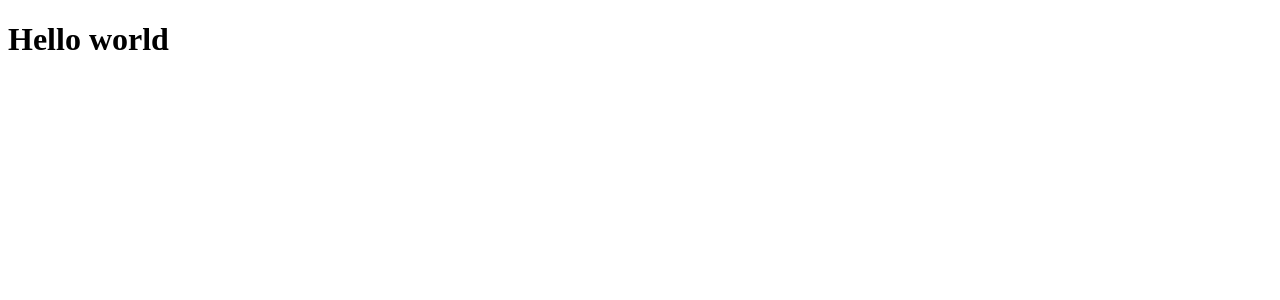
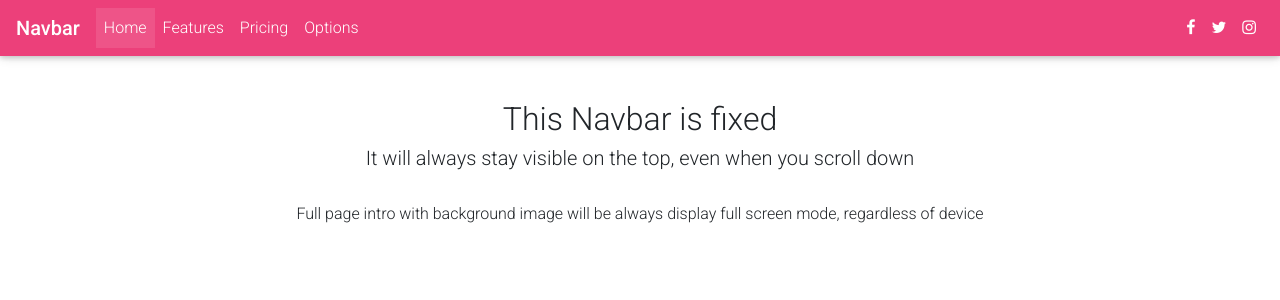
Before and after one commit to oscarfonts/react-material-forms, a React app: page / in a window 1280 px wide. Shown: the top 300 px of the page. Built offline with nearby package versions, Linux system fonts and the light colour scheme; the HTML template or start-up script is replaced by a standard one.

Commit message:
First material-design-bootstrap-react page

```diff
--- /dev/null
+++ b/src/App.jsx
@@ -0,0 +1,74 @@
+import React from 'react'
+import {Navbar, NavbarBrand, NavbarNav, NavbarToggler, Collapse, NavItem, NavLink, Fa, Container} from 'mdbreact'
+import {BrowserRouter as Router} from 'react-router-dom'
+
+class App extends React.Component {
+  constructor (props) {
+    super(props)
+    this.state = {
+      collapse: false,
+      isWideEnough: false
+    }
+    this.onClick = this.onClick.bind(this)
+  }
+
+  onClick () {
+    this.setState({
+      collapse: !this.state.collapse
+    })
+  }
+
+  render () {
+    const bgPink = {backgroundColor: '#ec407a'}
+    const container = {height: 1300}
+    return (
+      <div>
+        <Router>
+          <Navbar style={bgPink} dark expand='md' scrolling fixed='top'>
+            <NavbarBrand href='/'>
+              <strong>Navbar</strong>
+            </NavbarBrand>
+            {!this.state.isWideEnough && <NavbarToggler onClick={this.onClick} />}
+            <Collapse isOpen={this.state.collapse} navbar>
+              <NavbarNav left>
+                <NavItem active>
+                  <NavLink to='#'>Home</NavLink>
+                </NavItem>
+                <NavItem>
+                  <NavLink to='#'>Features</NavLink>
+                </NavItem>
+                <NavItem>
+                  <NavLink to='#'>Pricing</NavLink>
+                </NavItem>
+                <NavItem>
+                  <NavLink to='#'>Options</NavLink>
+                </NavItem>
+              </NavbarNav>
+              <NavbarNav right>
+                <NavItem>
+                  <NavLink to='#'><Fa icon='facebook' /></NavLink>
+                </NavItem>
+                <NavItem>
+                  <NavLink to='#'><Fa icon='twitter' /></NavLink>
+                </NavItem>
+                <NavItem>
+                  <NavLink to='#'><Fa icon='instagram' /></NavLink>
+                </NavItem>
+              </NavbarNav>
+            </Collapse>
+          </Navbar>
+        </Router>
+
+        <Container style={container} className='text-center mt-5'>
+          <h2>This Navbar is fixed</h2>
+          <h5>It will always stay visible on the top, even when you scroll down</h5>
+          <br />
+          <p>Full page intro with background image will be always display full screen mode, regardless of
+            device </p>
+        </Container>
+      </div>
+    )
+  }
+}
+
+export default App
--- /dev/null
+++ b/src/index.css
@@ -0,0 +1,3 @@
+body {
+    margin-top: 100px;
+}
--- a/src/index.jsx
+++ b/src/index.jsx
@@ -1,11 +1,17 @@
 import React from 'react'
 import ReactDOM from 'react-dom'
+import App from './App'
+
+import 'font-awesome/css/font-awesome.min.css'
+import 'bootstrap/dist/css/bootstrap.min.css'
+import 'mdbreact/dist/css/mdb.css'
+import './index.css'
 
 const rootElement = document.createElement('div')
 document.body.appendChild(rootElement)
 
 ReactDOM.render(
-  <h1>Hello world</h1>,
+  <App />,
   rootElement
 )
 
--- a/webpack.config.js
+++ b/webpack.config.js
@@ -5,7 +5,7 @@ const entryPath = path.join(__dirname, 'src')
 const outputPath = path.join(__dirname, 'dist')
 
 const htmlPlugin = new HtmlWebpackPlugin({
-  title: 'js-boilerplate'
+  title: 'react-material-forms'
 })
 
 module.exports = {
@@ -32,6 +32,14 @@ module.exports = {
       }, {
         loader: 'eslint-loader'
       }]
+    },
+    {
+      test: /\.css$/,
+      use: ['style-loader', 'css-loader']
+    },
+    {
+      test: /\.(eot|woff|woff2|ttf|svg|png)$/,
+      loader: 'file-loader'
     }]
   },
   plugins: [htmlPlugin],
```
Also changed, not shown: package.json (+7 -1 lines), 2 other files (tests, documents, lock files or other folders).
